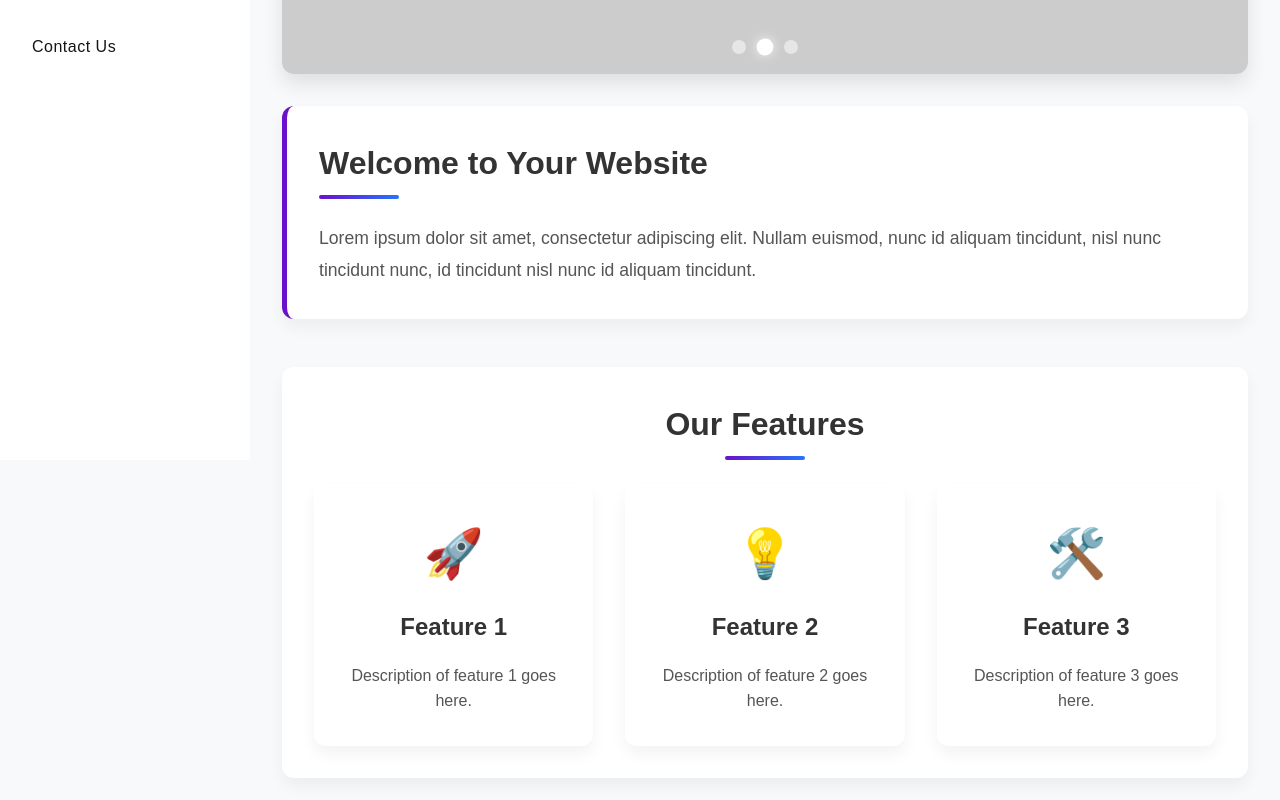
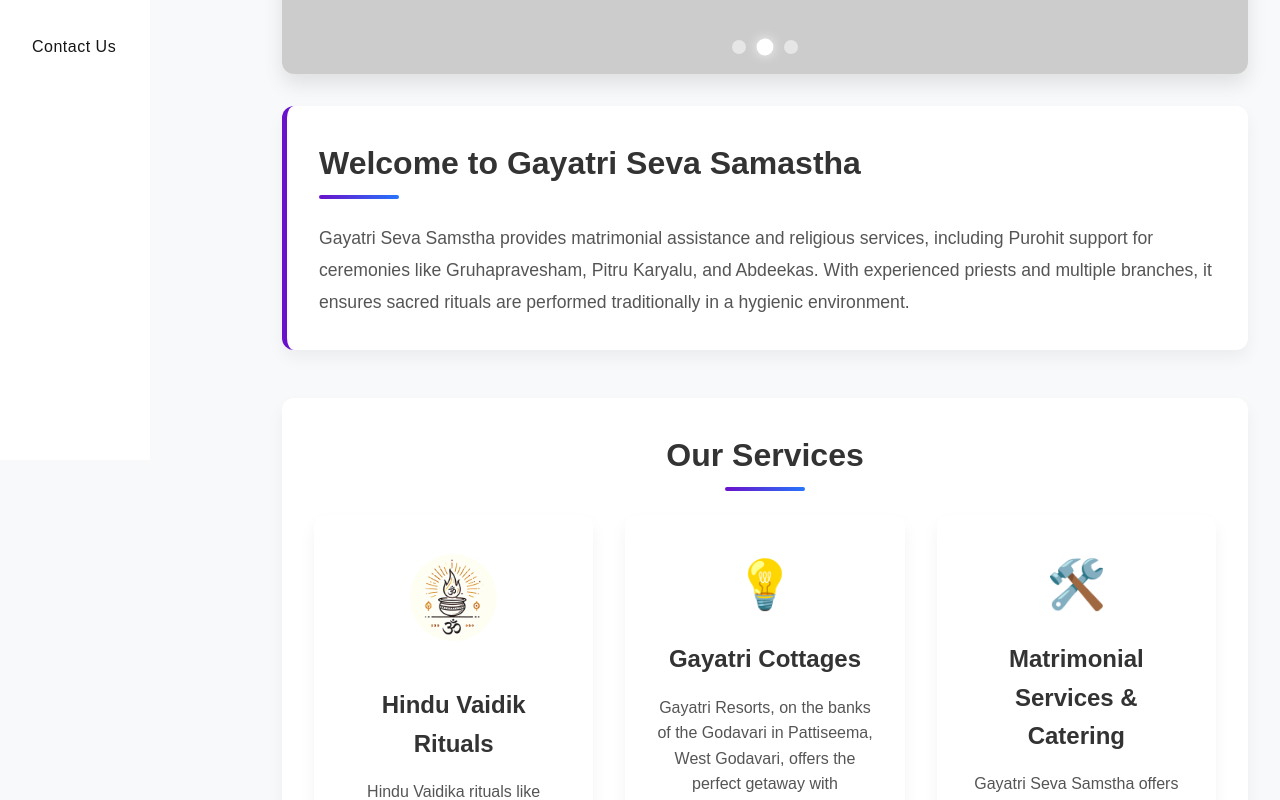
Before and after one commit to KolachalamJayaKrishna/seva, a React (Create React App) app: page / in a window 1280 px wide. Shown: the part 340-1140 px from the top of the page. Built offline with nearby package versions, Linux system fonts and the light colour scheme.

Commit message:
Added_little

```diff
--- a/src/App.css
+++ b/src/App.css
@@ -64,7 +64,7 @@ body {
 
 /* Sidebar styles */
 .sidebar {
-  width: 250px;
+  width: 150px;
   background: white;
   color: #fff;
   padding-top: 80px; /* Adjusted to avoid overlapping the header */
@@ -254,6 +254,13 @@ body {
   margin-bottom: 1rem;
 }
 
+.ritual {
+  width: 100px;
+  height: 100px;
+  background-size: cover;
+  background-position: center;
+}
+
 .feature-card h3 {
   margin-bottom: 1rem;
   color: #333;
@@ -319,6 +326,14 @@ body {
   font-style: normal;
   color: #2575fc;
 }
+
+.ritual-icon{
+  width: 5px;
+  height: 5px;
+  background-size: cover;
+  background-position: center;
+}
+
 
 /* Footer styles */
 .footer {
--- a/src/App.js
+++ b/src/App.js
@@ -2,6 +2,7 @@
 import React, { useState, useEffect } from 'react';
 import { BrowserRouter as Router, Route, Routes, Link } from 'react-router-dom';
 import './App.css';
+import ritual from './Rituals.png';
 
 const App = () => {
   const [sidebarOpen, setSidebarOpen] = useState(false);
@@ -36,7 +37,7 @@ const App = () => {
         <header className="header">
           <div className="logo-container">
 
-            <h1 className="site-name">Your Website Name</h1>
+            <h1 className="site-name">Gayatri Seva Samastha</h1>
           </div>
           <button className="menu-toggle" onClick={toggleSidebar}>
             <span className="menu-icon">☰</span>
@@ -98,7 +99,7 @@ const App = () => {
             </div>
           </div>
           <div className="copyright">
-            <p>&copy; {new Date().getFullYear()} Your Website Name. All rights reserved.</p>
+            <p>&copy; {new Date().getFullYear()} Gayatri Seva Samastha. All rights reserved.</p>
           </div>
         </footer>
       </div>
@@ -132,31 +133,35 @@ const HomePage = ({ highlightImages, currentImageIndex, setCurrentImageIndex })
 
       {/* Website Details Sections */}
       <section className="details-section">
-        <h2>Welcome to Your Website</h2>
+        <h2>Welcome to Gayatri Seva Samastha</h2>
         <p>
-          Lorem ipsum dolor sit amet, consectetur adipiscing elit. Nullam euismod,
-          nunc id aliquam tincidunt, nisl nunc tincidunt nunc, id tincidunt nisl
-          nunc id aliquam tincidunt.
+        Gayatri Seva Samstha provides matrimonial assistance and religious services,
+        including Purohit support for ceremonies like Gruhapravesham, Pitru Karyalu,
+        and Abdeekas. With experienced priests and multiple branches, it ensures
+        sacred rituals are performed traditionally in a hygienic environment.
         </p>
       </section>
 
       <section className="features-section">
-        <h2>Our Features</h2>
+        <h2>Our Services</h2>
         <div className="features-grid">
           <div className="feature-card">
-            <div className="feature-icon">🚀</div>
-            <h3>Feature 1</h3>
-            <p>Description of feature 1 goes here.</p>
+            <div className="feature-icon"><img class="ritual" src={ritual} alt="Feature Icon" /></div>
+            <h3>Hindu Vaidik Rituals</h3>
+            <p>Hindu Vaidika rituals like Upanayanam, Shastipoorthi, Yagnas, and Aabdeeka are performed
+               by qualified Purohits in a sacred and hygienic atmosphere as per tradition.</p>
           </div>
           <div className="feature-card">
             <div className="feature-icon">💡</div>
-            <h3>Feature 2</h3>
-            <p>Description of feature 2 goes here.</p>
+            <h3>Gayatri Cottages</h3>
+            <p>Gayatri Resorts, on the banks of the Godavari in Pattiseema, West Godavari, offers the
+               perfect getaway with comfortable accommodations for a relaxing holiday with family.</p>
           </div>
           <div className="feature-card">
             <div className="feature-icon">🛠️</div>
-            <h3>Feature 3</h3>
-            <p>Description of feature 3 goes here.</p>
+            <h3>Matrimonial Services & Catering</h3>
+            <p>Gayatri Seva Samstha offers matrimonial services and catering for Hindu gatherings,
+              festivals, and dharmic rituals.</p>
           </div>
         </div>
       </section>
```
Also changed, not shown: src/Rituals.png (added).
